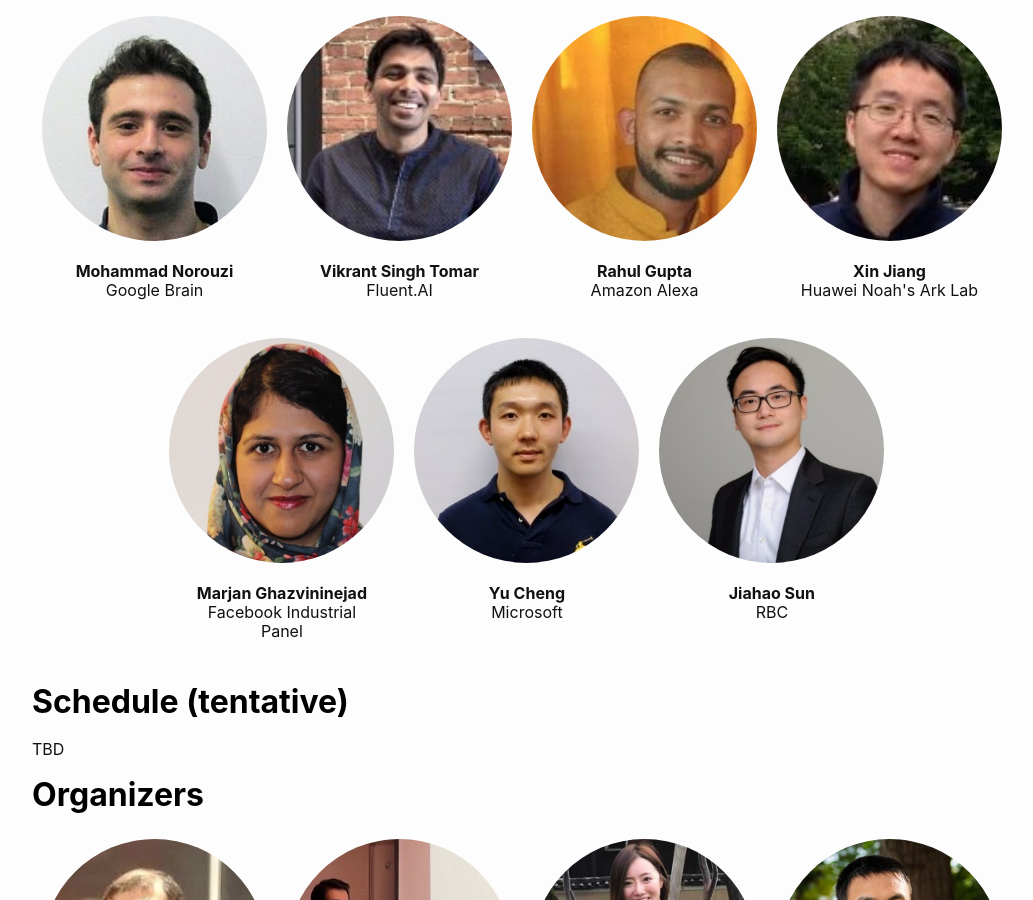
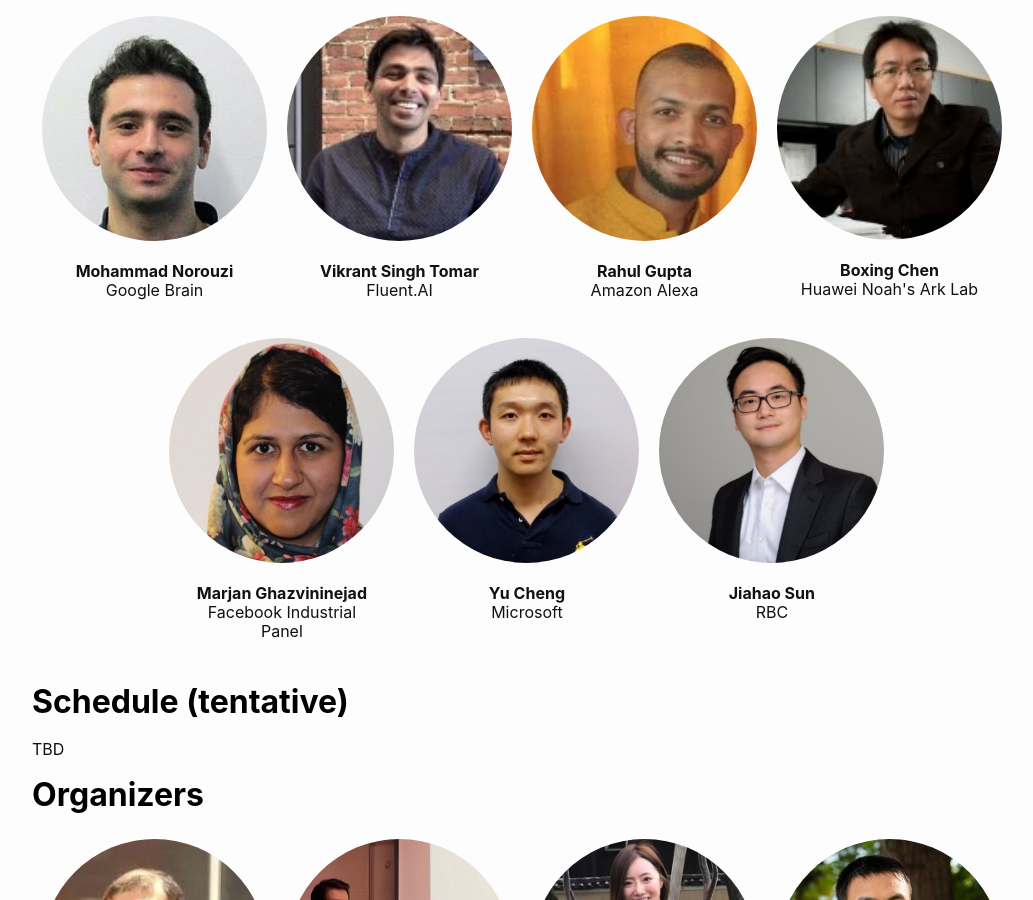
Before and after one commit to neurips2022-enlsp/neurips2022-enlsp.github.io, a Jekyll site: the page built from index.md, in a window 1280 px wide and 900 px high, scrolled down 4265 px. Shown: the whole window, without its empty margins (118-1151 px from the left). Built offline with Jekyll 4.4.1, drawn with Linux system fonts in a browser that asks for light colours; nearby versions of some CDN libraries.

Commit message:
Update boxing

```diff
--- a/_data/panelists.yml
+++ b/_data/panelists.yml
@@ -9,9 +9,9 @@
     - name: Rahul Gupta
       affiliation: Amazon Alexa
       photo: rahul_gupta.jfif
-    - name: Xin Jiang
+    - name: Boxing Chen
       affiliation: Huawei Noah's Ark Lab
-      photo: Xin_Jiang.jfif
+      photo: boxing.jpg
 - num_row: 2
   speakers:
     - name: Marjan Ghazvininejad
```
Also changed, not shown: images/boxing.jpg (added).
